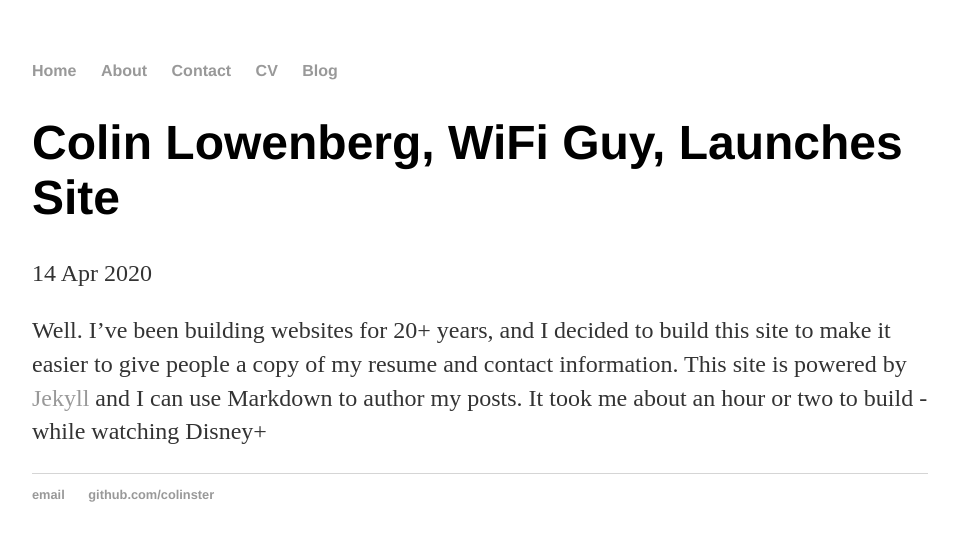
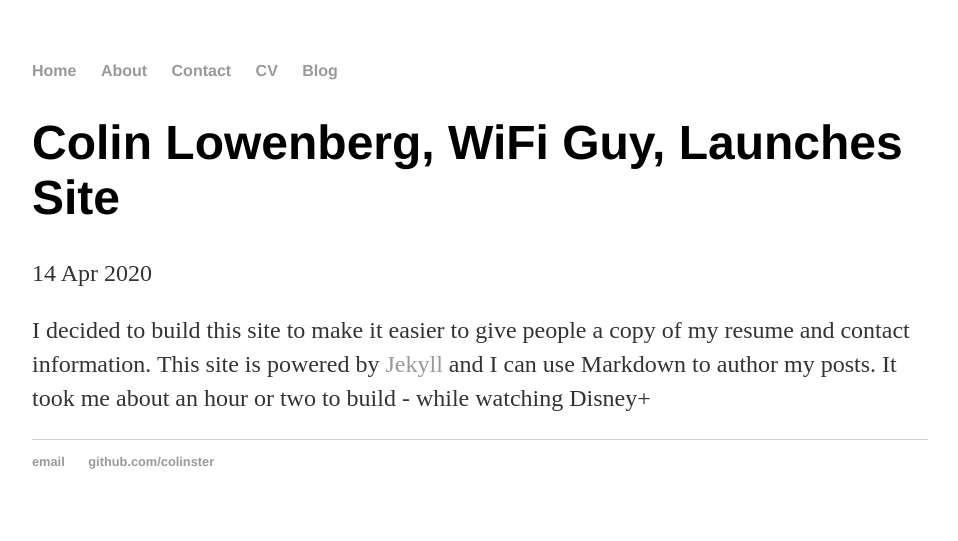
Before and after one commit to colinlowenberg/colinster.github.io, a Jekyll site: the page built from _posts/2020-04-14-colin-lowenberg-site-launched.md, in a window 1280 px wide. Shown: the top 541 px of the page, without its empty margins (160-1118 px from the left). Built offline with Jekyll 4.4.1, drawn with Linux system fonts in a browser that asks for light colours.

Commit message:
Blog update
Blog post!

```diff
--- a/_posts/2020-04-14-colin-lowenberg-site-launched.md
+++ b/_posts/2020-04-14-colin-lowenberg-site-launched.md
@@ -4,4 +4,4 @@ title: "Colin Lowenberg, WiFi Guy, Launches Site"
 date: 2020-04-14
 ---
 
-Well. I've been building websites for 20+ years, and I decided to build this site to make it easier to give people a copy of my resume and contact information. This site is powered by [Jekyll](http://jekyllrb.com) and I can use Markdown to author my posts. It took me about an hour or two to build - while watching Disney+
+I decided to build this site to make it easier to give people a copy of my resume and contact information. This site is powered by [Jekyll](http://jekyllrb.com) and I can use Markdown to author my posts. It took me about an hour or two to build - while watching Disney+
```
Also changed, not shown: 1 other file.
